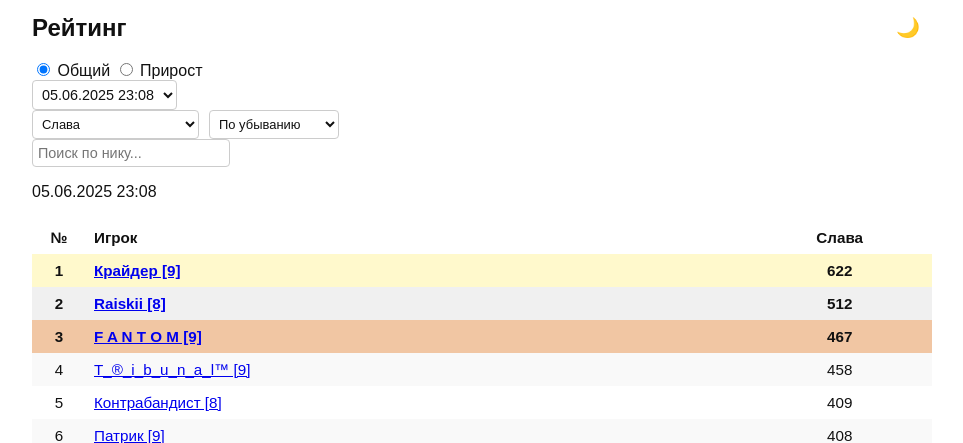
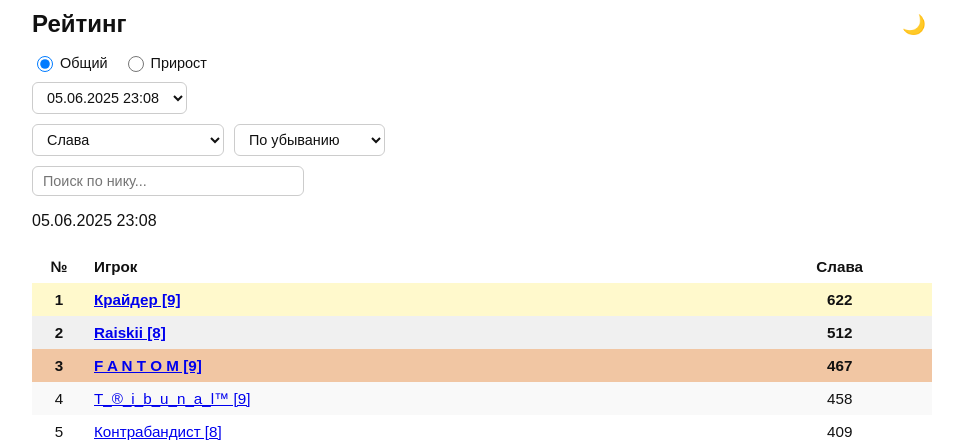
Before and after one commit to TallanLem/ForGlory, a Flask app: page / in a window 1280 px wide. Shown: the top 443 px of the page, without its empty margins (158-1121 px from the left). Run offline with Flask 2, Linux system fonts and the light colour scheme.

Commit message:
Add files via upload

```diff
--- a/static/style.css
+++ b/static/style.css
@@ -46,38 +45,58 @@ h1 {
   font-size: 1.5em;
 }
 
-.controls {
-  display: flex;
-  flex-direction: column;
-  gap: 10px;
-  margin: 10px 0;
+.form-container {
+  margin: 0;
+  padding: 0;
 }
 
-.controls-row {
+.mode-toggle {
+  display: flex;
+  gap: 15px;
+  margin-bottom: 10px;
+  font-size: 0.95em;
+}
+
+.controls,
+.controls-row,
+.date-select,
+.filter-row {
   display: flex;
   flex-wrap: wrap;
   gap: 10px;
   align-items: center;
   font-size: 0.9em;
+  margin-bottom: 10px;
 }
 
-.controls label {
-  white-space: nowrap;
+.controls label,
+.mode-toggle label {
+  font-size: 0.95em;
+  display: flex;
+  align-items: center;
+  gap: 4px;
 }
 
-select, input[type="text"] {
-  padding: 5px;
-  font-size: 0.9em;
-  border-radius: 4px;
+.mode-toggle input[type="radio"] {
+  accent-color: #007bff;
+  width: 16px;
+  height: 16px;
+}
+
+select,
+input[type="text"] {
+  padding: 6px 10px;
+  font-size: 1em;
+  border-radius: 6px;
   border: 1px solid #ccc;
   background-color: var(--bg-color);
   color: var(--text-color);
+  transition: all 0.2s ease;
 }
 
-button {
-  padding: 6px 12px;
-  font-size: 0.9em;
-  cursor: pointer;
+input[name="filter"] {
+  max-width: 250px;
+  width: 100%;
 }
 
 table {
```
Also changed, not shown: other parts of static/style.css (+24 -35 lines).
